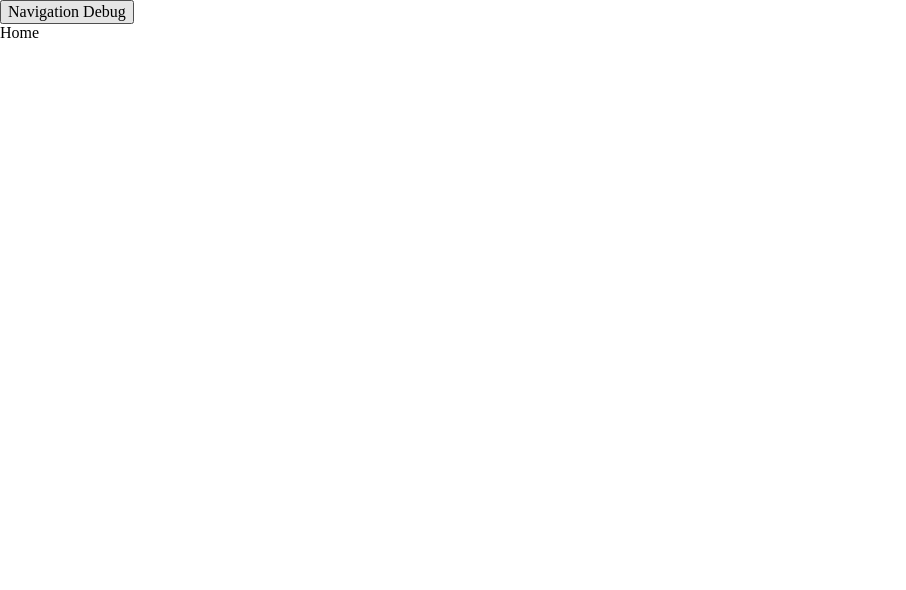
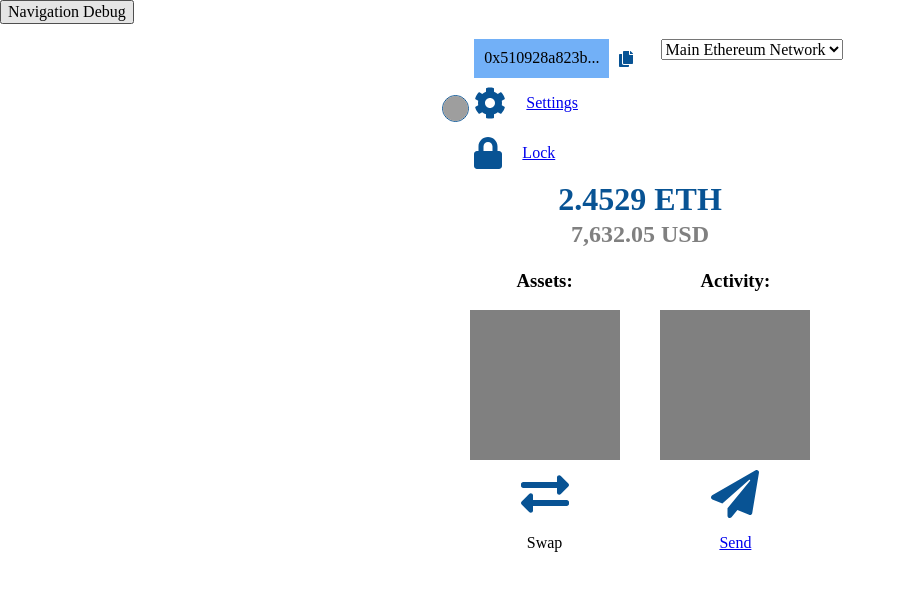
Before and after one commit to jaa2/ethereum-web-wallet, a React (Create React App) app: page /Home in a window 1280 px wide. Shown: the top 590 px of the page, without its empty margins (0-906 px from the left). Built offline with nearby package versions, Linux system fonts and the light colour scheme; grey boxes are pictures that could not be loaded.

Commit message:
inital components, overall layout

```diff
--- a/src/Home.scss
+++ b/src/Home.scss
@@ -1,3 +1,97 @@
-#home {
-  // insert styling here!
+@import 'common/colors';
+
+.fa-icon {
+    color: $icon-color
 }
+
+.container {
+    width: 33vw;
+    min-width: 400px;
+
+    margin: 5px auto;
+    padding: 10px;
+
+    display: flex;
+    flex-direction: column;
+    justify-content: space-evenly;
+    align-items: center;
+
+    text-align: center;
+
+    h1 {
+        color: $icon-color;
+        margin: 2px;
+    }
+
+    h2 {
+        color : $grey;
+        margin: 2px;
+    }
+
+    .top-bar {
+        display: flex;
+        flex-direction: row;
+        justify-content: space-around;
+        width: 100%;
+
+        .user {
+            display:flex;
+            flex-direction: row;
+            align-items: center;
+            justify-content: center;
+            align-self: flex-start;
+
+            .avatar {
+                border-radius: 100%;
+                border: $icon-color solid 1px;
+                height: 25px;
+                width: 25px;
+                margin: 5px;
+            }
+
+            .user-options {
+                display: flex;
+                flex-direction: column;
+
+                .option {
+                    display:flex;
+                    flex-direction: row;
+                    justify-content: flex-start;
+                    align-items: center;
+
+                    .address {
+                        background-color: $light-blue;
+                        padding: 10px;
+                    }
+
+                    .copy {
+                        padding: 10px;
+                    }
+
+                    .icon-label {
+                        margin-left: 20px;
+                    }
+                }
+            }
+        }
+
+        .network {
+            align-self: flex-end;
+            margin-left: 50px;
+        }
+    }
+
+    .row {
+        display: flex;
+        flex-direction: row;
+        justify-content: space-evenly;
+        width: 100%;
+
+        .table {
+            background-color: $grey;
+            min-width: 150px;
+            min-height: 150px;
+            margin-bottom: 10px;
+        }
+    }
+}
--- a/src/Home.tsx
+++ b/src/Home.tsx
@@ -1,10 +1,57 @@
+import { Link } from 'react-router-dom';
+
+import { FontAwesomeIcon } from '@fortawesome/react-fontawesome';
+import {
+  faCopy, faCog, faLock, faPaperPlane, faExchangeAlt,
+} from '@fortawesome/free-solid-svg-icons';
+
 import './Home.scss';
 
 function Home() {
   return (
-    <div id="home">
-      Home
-      {/* Insert HTML elements here! */}
+    <div className="container">
+      <div className="top-bar">
+        <div className="user">
+          <img src="../public/avatar.png" alt="avatar" className="avatar" />
+          <div className="user-options">
+            <div className="option">
+              <div className="address">0x510928a823b...</div>
+              <FontAwesomeIcon className="copy fa-icon" icon={faCopy} />
+            </div>
+            <Link className="option" to="/ProfileSettings">
+              <FontAwesomeIcon className="fa-icon" icon={faCog} size="2x" />
+              <p className="icon-label">Settings</p>
+            </Link>
+            <Link className="option" to="/SignIn">
+              <FontAwesomeIcon className="fa-icon" icon={faLock} size="2x" />
+              <p className="icon-label">Lock</p>
+            </Link>
+          </div>
+        </div>
+        <div className="field no-unit-field">
+          <select id="network-input" name="network">
+            <option>Main Ethereum Network</option>
+          </select>
+        </div>
+      </div>
+      <h1>2.4529 ETH</h1>
+      <h2>7,632.05 USD</h2>
+      <div className="row">
+        <div>
+          <h3>Assets:</h3>
+          <div className="table" />
+          <FontAwesomeIcon className="fa-icon" icon={faExchangeAlt} size="3x" />
+          <p>Swap</p>
+        </div>
+        <div>
+          <h3>Activity:</h3>
+          <div className="table" />
+          <Link to="/CreateTransaction">
+            <FontAwesomeIcon className="fa-icon" icon={faPaperPlane} size="3x" />
+            <p>Send</p>
+          </Link>
+        </div>
+      </div>
     </div>
   );
 }
```
